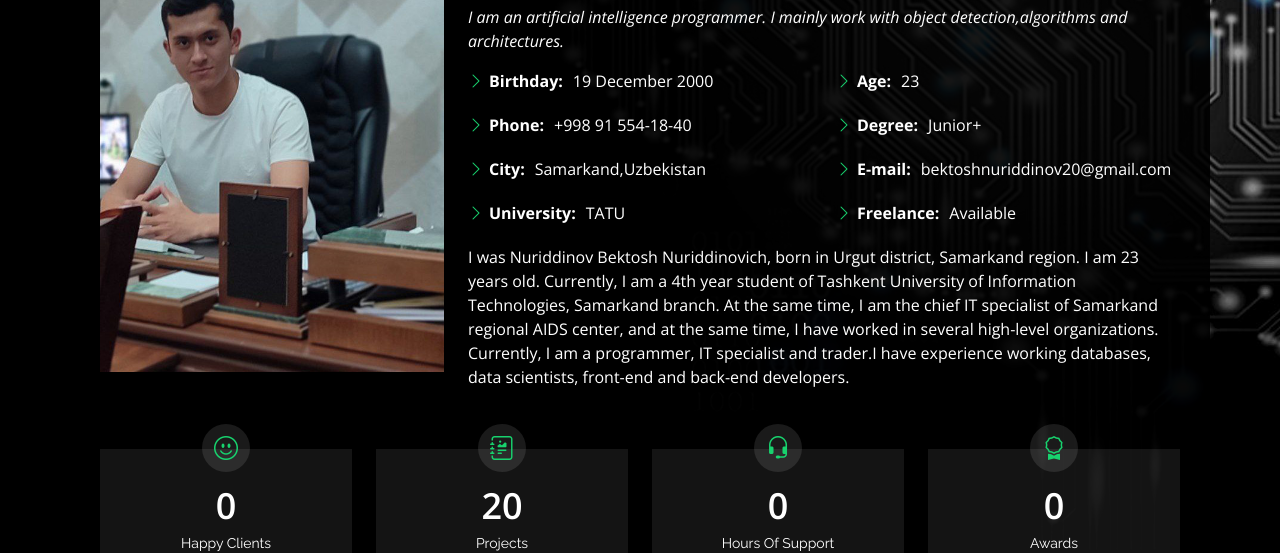
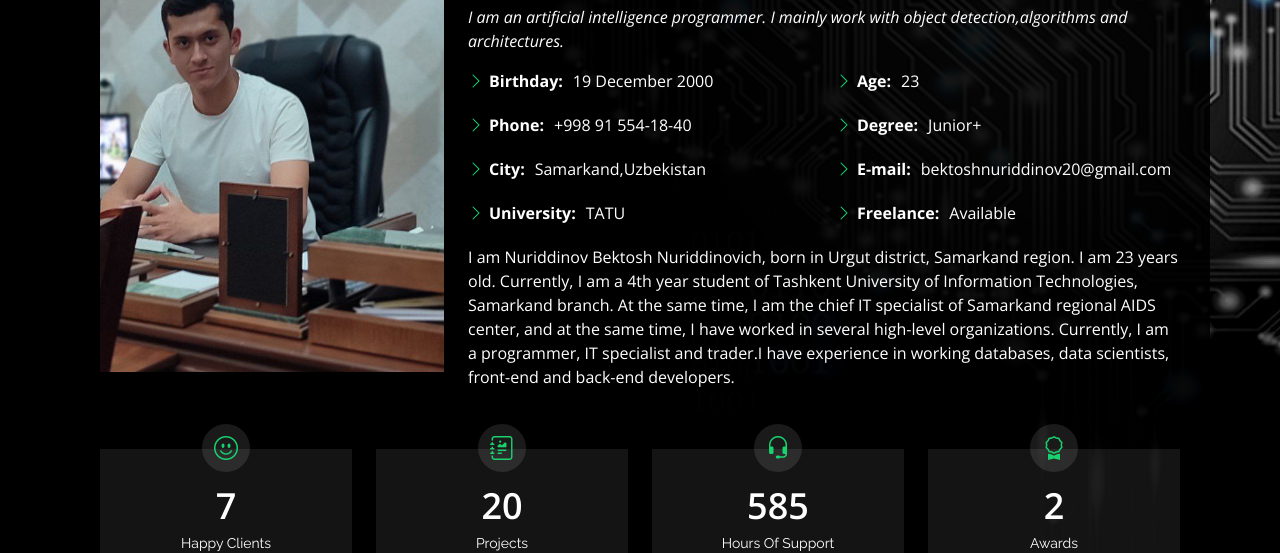
Before and after one commit to Bektosh-Nuriddinovich/portfolio, a plain HTML site: page index.html in a window 1280 px wide. Both pictures are taken after a click on the link "About". Shown: the part 247-800 px from the top of the page. Drawn offline with nearby package versions, Linux system fonts and the light colour scheme.

Commit message:
Update index.html

```diff
--- a/index.html
+++ b/index.html
@@ -96,7 +96,7 @@
               </ul>
             </div>
           </div>
-          <p>I was Nuriddinov Bektosh Nuriddinovich, born in Urgut district, Samarkand region. I am 23 years old. Currently, I am a 4th year student of Tashkent University of Information Technologies, Samarkand branch. At the same time, I am the chief IT specialist of Samarkand regional AIDS center, and at the same time, I have worked in several high-level organizations. Currently, I am a programmer, IT specialist and trader.I  have experience working databases, data scientists, front-end and back-end developers.
+          <p>I am Nuriddinov Bektosh Nuriddinovich, born in Urgut district, Samarkand region. I am 23 years old. Currently, I am a 4th year student of Tashkent University of Information Technologies, Samarkand branch. At the same time, I am the chief IT specialist of Samarkand regional AIDS center, and at the same time, I have worked in several high-level organizations. Currently, I am a programmer, IT specialist and trader.I  have experience in working databases, data scientists, front-end and back-end developers.
           </p>
         </div>
       </div>
@@ -110,7 +110,7 @@
         <div class="col-lg-3 col-md-6">
           <div class="count-box">
             <i class="bi bi-emoji-smile"></i>
-            <span data-purecounter-start="0" data-purecounter-end="0" data-purecounter-duration="1" class="purecounter"></span>
+            <span data-purecounter-start="0" data-purecounter-end="7" data-purecounter-duration="1" class="purecounter"></span>
             <p>Happy Clients</p>
           </div>
         </div>
@@ -126,7 +126,7 @@
         <div class="col-lg-3 col-md-6 mt-5 mt-lg-0">
           <div class="count-box">
             <i class="bi bi-headset"></i>
-            <span data-purecounter-start="0" data-purecounter-end="0" data-purecounter-duration="1" class="purecounter"></span>
+            <span data-purecounter-start="0" data-purecounter-end="585" data-purecounter-duration="1" class="purecounter"></span>
             <p>Hours Of Support</p>
           </div>
         </div>
@@ -134,7 +134,7 @@
         <div class="col-lg-3 col-md-6 mt-5 mt-lg-0">
           <div class="count-box">
             <i class="bi bi-award"></i>
-            <span data-purecounter-start="0" data-purecounter-end="0" data-purecounter-duration="1" class="purecounter"></span>
+            <span data-purecounter-start="0" data-purecounter-end="2" data-purecounter-duration="1" class="purecounter"></span>
             <p>Awards</p>
           </div>
         </div>
@@ -252,7 +252,7 @@
         </div>
         <div class="col-lg-3 col-md-4 mt-4 mt-md-0">
           <div class="icon-box">
-            <h3>Galagram</h3>
+            <h3>HOLOGRAM</h3>
           </div>
         </div>
         <div class="col-lg-3 col-md-4 mt-4 mt-lg-0">
```
